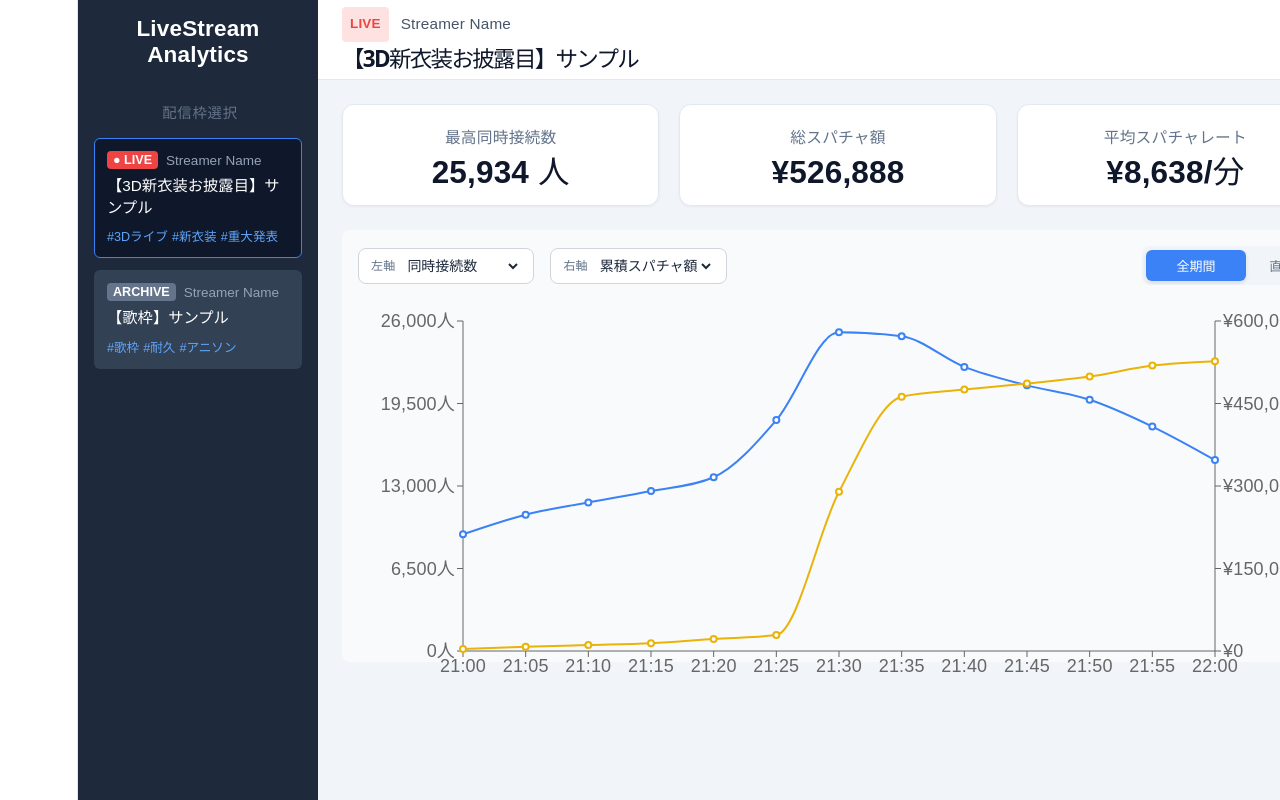
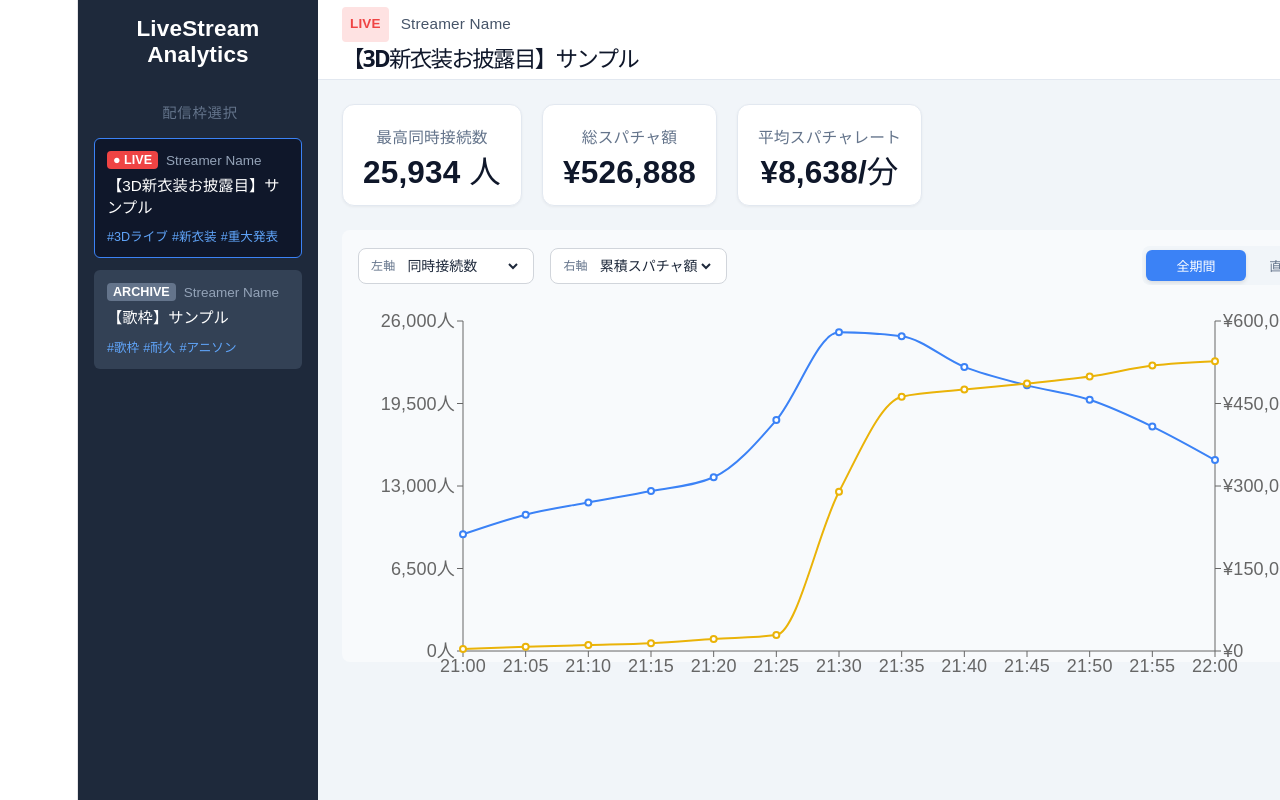
Before and after one commit to r-seko/livestream-dashboard, a React (Vite) app: page / in a window 1280 px wide. Shown: the top 800 px of the page. Built offline with nearby package versions, Linux system fonts and the light colour scheme.

Commit message:
fix: adjust SummaryCard layout and mainContent padding to ensure responsive spacing

```diff
--- a/src/components/DashboardLayout.module.css
+++ b/src/components/DashboardLayout.module.css
@@ -25,6 +25,9 @@
     grid-area: main;
     padding: 24px;
     overflow-y: auto;
+    overflow-x: auto;
+    display: flex;
+    flex-direction: column;
 }
 
 .pageTitle {
--- a/src/components/SummaryCard.module.css
+++ b/src/components/SummaryCard.module.css
@@ -1,11 +1,14 @@
 .cardsContainer {
     display: flex;
     gap: 20px;
+    width: max-content;
+    padding-right: 16px;
     margin-bottom: 24px;
 }
 
 .card {
-    flex: 1;
+    flex: 0 0 auto;
+    min-width: 120px;
     background-color: #ffffff;
     border: 1px solid #e2e8f0;
     border-radius: 12px;
```
